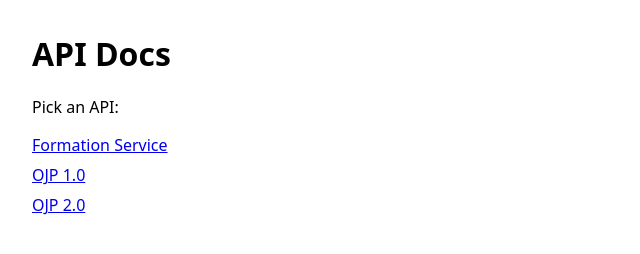
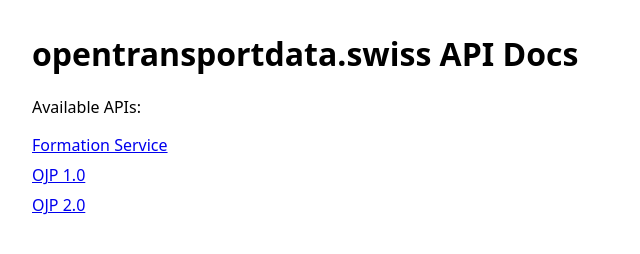
Before and after one commit to openTdataCH/test-api-explorer, a plain HTML site: page site/index.html in a window 1280 px wide. Shown: the whole page, without its empty margins (0-640 px from the left). Drawn offline with Linux system fonts and the light colour scheme.

Commit message:
Customize with opentransportdata.swiss info

```diff
--- a/site/index.html
+++ b/site/index.html
@@ -2,7 +2,7 @@
 <html>
 <head>
   <meta charset="utf-8">
-  <title>API Docs</title>
+  <title>opentransportdata.swiss API Docs</title>
   <meta name="viewport" content="width=device-width, initial-scale=1">
   <style>
     body { font-family: system-ui, sans-serif; margin: 2rem; }
@@ -10,8 +10,8 @@
   </style>
 </head>
 <body>
-  <h1>API Docs</h1>
-  <p>Pick an API:</p>
+  <h1>opentransportdata.swiss API Docs</h1>
+  <p>Available APIs:</p>
   <nav>
     <a href="./formation/">Formation Service</a>
     <a href="./ojp1.0/">OJP 1.0</a>
```
